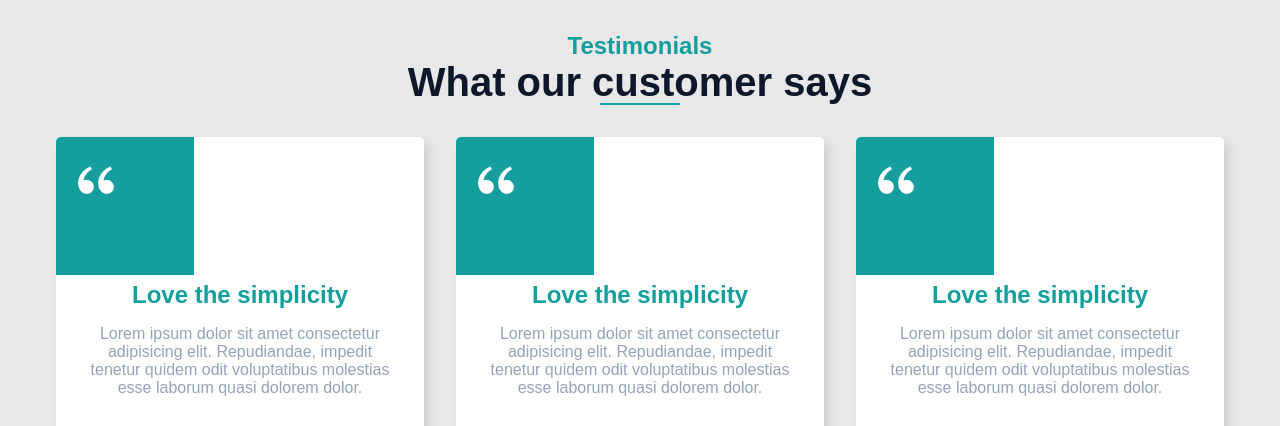
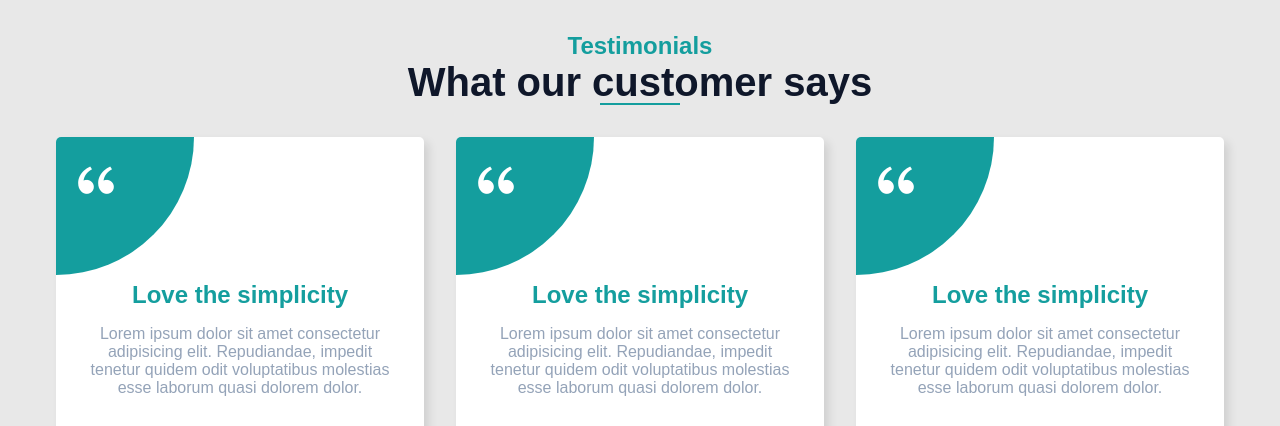
Before and after one commit to 2rawan/Day-32, a plain HTML site: page index.html in a window 1280 px wide. Shown: the top 426 px of the page. Drawn offline with nearby package versions, Linux system fonts and the light colour scheme.

Commit message:
Add files via upload

```diff
--- a/style.css
+++ b/style.css
@@ -121,3 +121,9 @@ body{
 .section__card:hover img{
     border-color: var(--white);
 }
+.section__card::before {
+
+  border-radius: 50%;
+
+  transition: 0.5s;
+}
```
